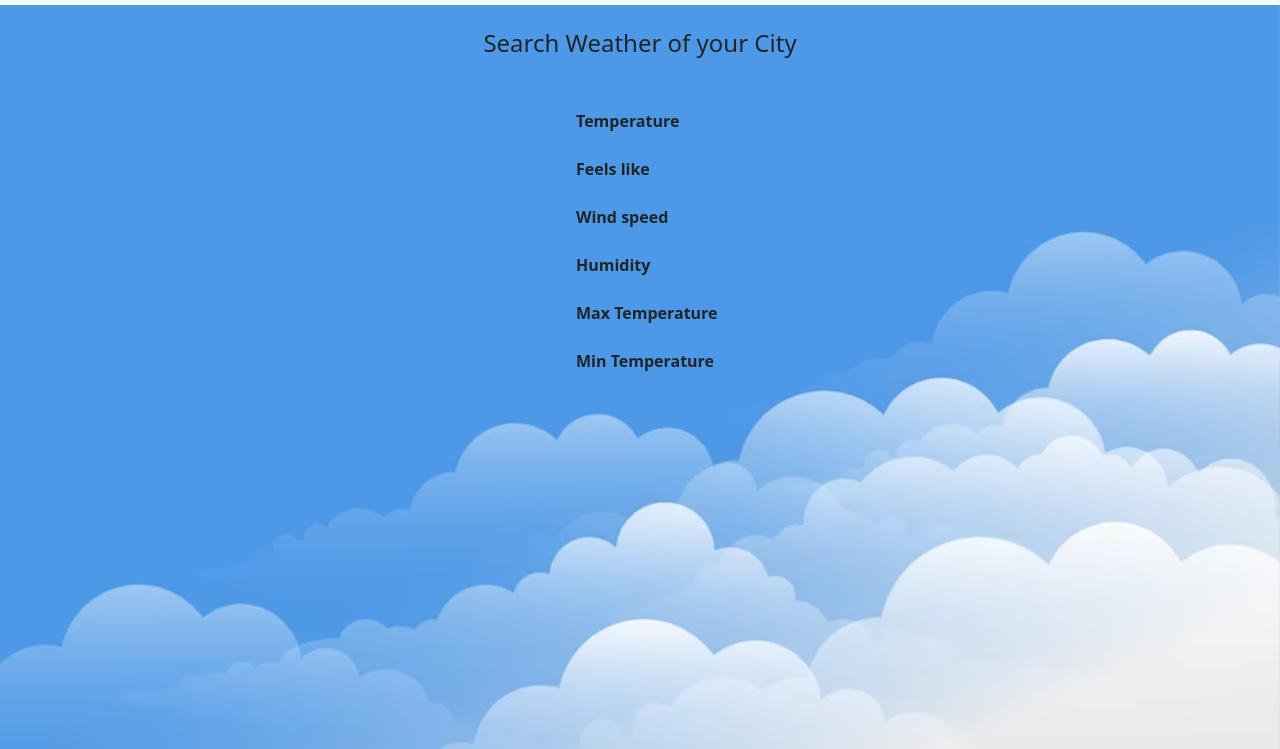
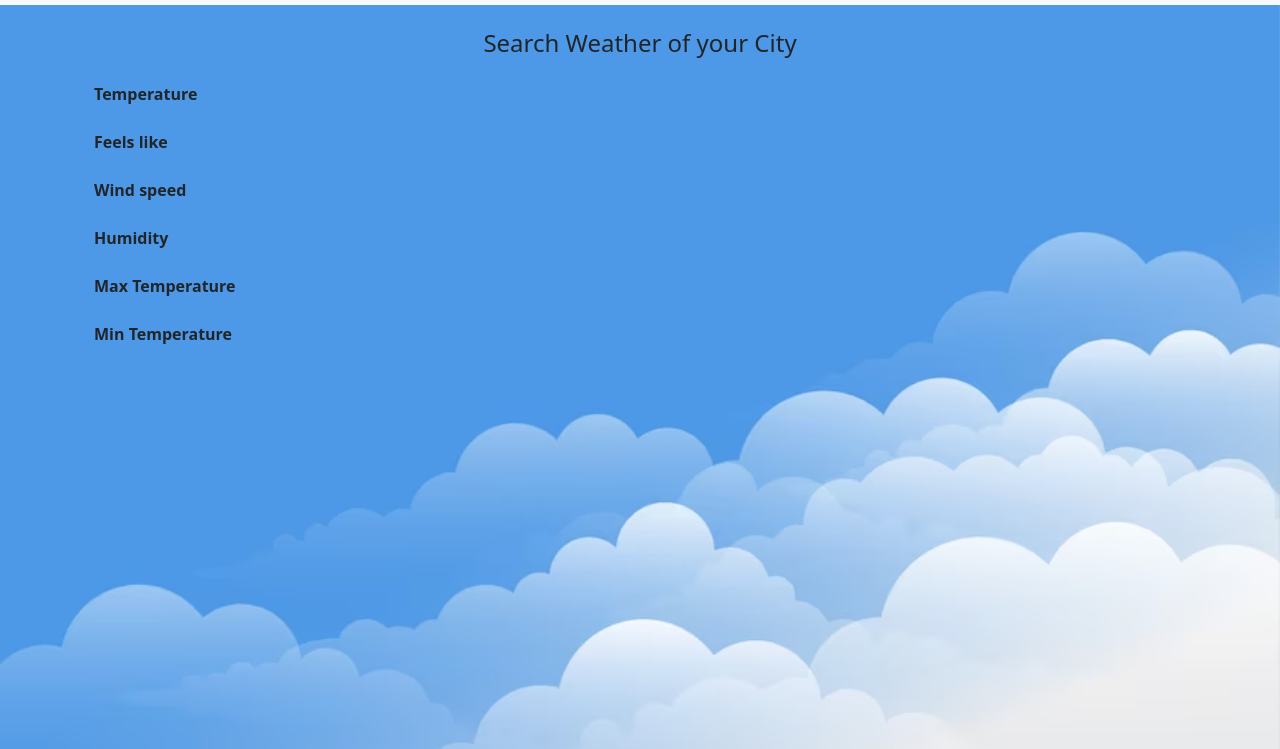
Before and after one commit to shadabb26/weatherapp, a plain HTML site: page index.html in a window 1280 px wide. Shown: the part 51-800 px from the top of the page. Drawn offline with nearby package versions, Linux system fonts and the light colour scheme.

Commit message:
final commit

```diff
--- a/index.html
+++ b/index.html
@@ -10,6 +10,7 @@
     <link href="weather.css" rel="stylesheet">
 </head>
 <body>
+
     <div>
         <nav class="navbar navbar-expand-lg bg-body-tertiary bg-dark">
             <div class="container-fluid">
@@ -31,12 +32,13 @@
             </div>
           </nav>
     </div>
+    <div class="container">
    <div class="container text-center my-4">
       <h4><span id="sc">Search Weather of your City</span></h4>
     </div>
 
 
-<div class="cont2">
+<div class="container">
 <strong>Temperature </strong><span id="temp"></span><br><br>
 <strong>Feels like </strong><span id="feels_like"></span><br><br>
 <strong>Wind speed </strong><span id="wind_speed"></span><br><br>
@@ -47,7 +49,9 @@
 <strong>sunset </strong><span id="sunset"></span>&nbsp; -->
 </span>
 </div>
+</div>
 
     <script src="weather.js"></script>
+    <script src="https://cdn.jsdelivr.net/npm/bootstrap@5.3.1/dist/js/bootstrap.bundle.min.js" integrity="sha384-HwwvtgBNo3bZJJLYd8oVXjrBZt8cqVSpeBNS5n7C8IVInixGAoxmnlMuBnhbgrkm" crossorigin="anonymous"></script>
 </body>
 </html>
```
